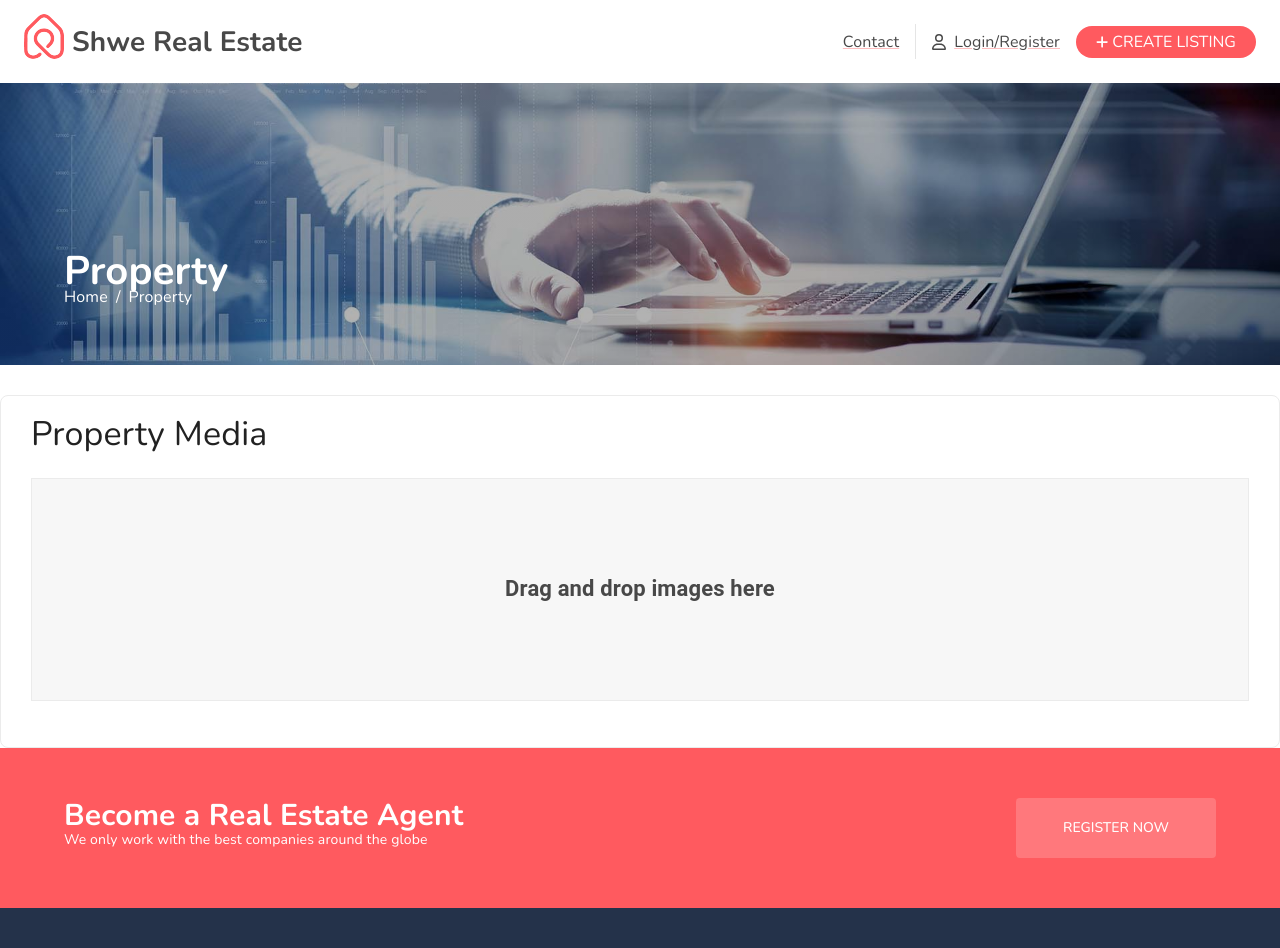
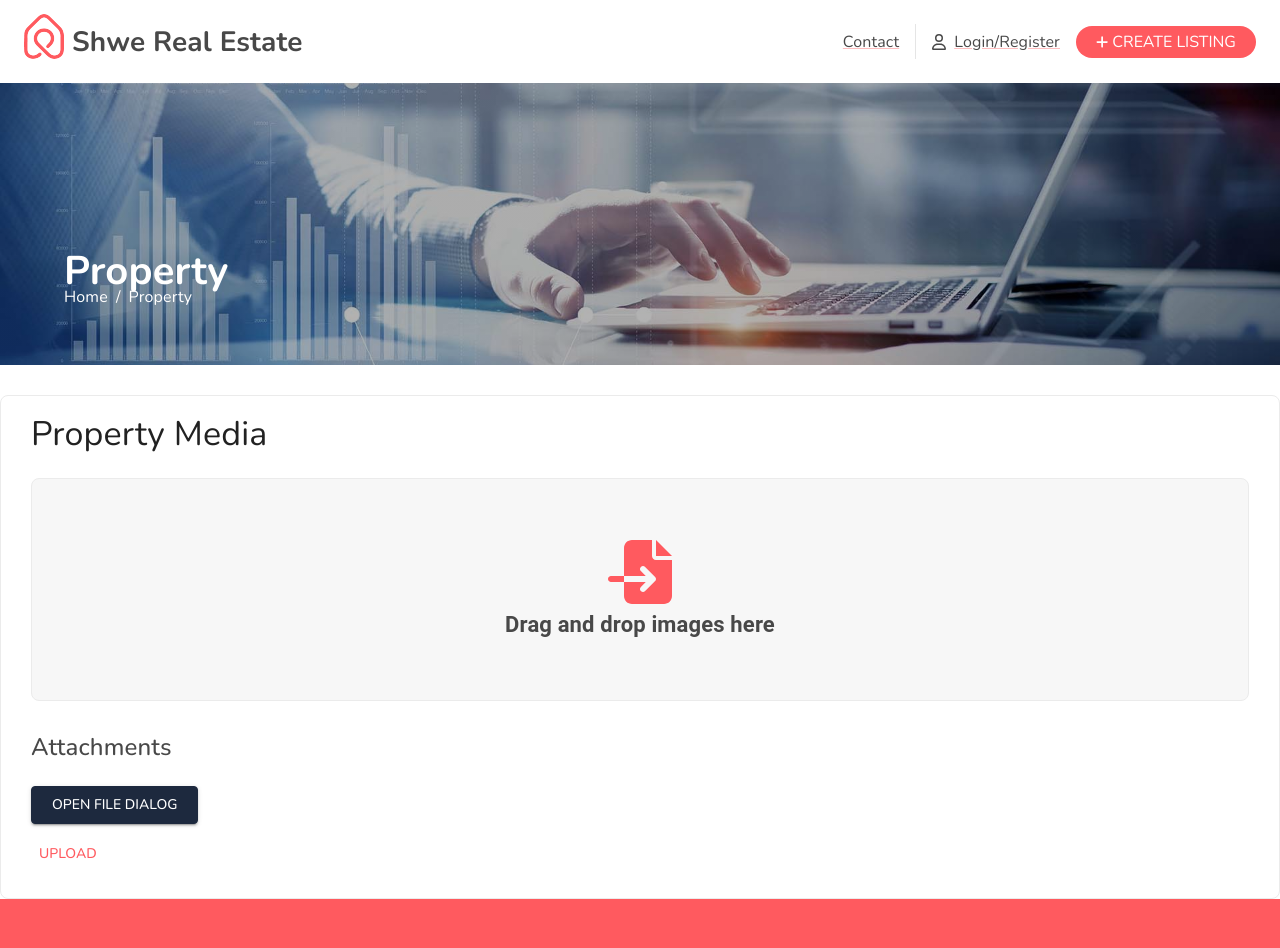
Before and after one commit to zakumialexes/real-estate, a React (Create React App) app: page /property in a window 1280 px wide. Shown: the top 948 px of the page. Built offline with nearby package versions, Linux system fonts and the light colour scheme; the HTML template or start-up script is replaced by a standard one.

Commit message:
firstBox_finish_90%

```diff
--- a/package.json
+++ b/package.json
@@ -10,7 +10,7 @@
         "@fortawesome/free-regular-svg-icons": "^6.2.1",
         "@fortawesome/free-solid-svg-icons": "^6.2.1",
         "@fortawesome/react-fontawesome": "^0.2.0",
-        "@mui/icons-material": "^5.10.16",
+        "@mui/icons-material": "^5.11.0",
         "@mui/lab": "^5.0.0-alpha.111",
         "@mui/material": "^5.10.16",
         "@testing-library/jest-dom": "^5.16.5",
--- /dev/null
+++ b/src/pages/my-properties/color.scss
@@ -0,0 +1,2 @@
+$font-color:#484848;
+$active-color:rgb(255, 90, 95);
--- /dev/null
+++ b/src/pages/my-properties/dragAndDrop.jsx
@@ -0,0 +1,74 @@
+import { ImageList, ImageListItem, Box } from '@mui/material'
+import { faTrashCan } from '@fortawesome/free-regular-svg-icons'
+import { faFileImport  } from '@fortawesome/free-solid-svg-icons'
+import { FontAwesomeIcon } from '@fortawesome/react-fontawesome'
+import { useCallback, useState, useEffect } from 'react'
+import { useDropzone } from 'react-dropzone'
+import { v4 } from 'uuid';
+import styles from './dragAndDrop.module.scss'
+
+const DragDrop = ({onImageUploadSuccess}) => {
+    const [images,setImage] = useState([])
+    const [previews,setPreviews] = useState([])
+
+    const onDrop = useCallback((acceptedFiles) => {
+      if(acceptedFiles[0]){
+          const reader = new FileReader()
+          acceptedFiles.forEach( data => {
+            reader.onload = () => {
+              const id = v4()
+              setImage( prevData => [...prevData,{id,...data}])
+              setPreviews( prevData => [...prevData,{data, preview:reader.result,id}])
+            }
+            reader.readAsDataURL(data)
+          })
+      }
+    }, [])
+
+    useEffect( () => onImageUploadSuccess(images), [images,onImageUploadSuccess])
+
+    //React drop-zone
+    const {
+        getRootProps,
+        getInputProps,
+        isDragAccept,
+        isDragReject,
+        isDragActive} = useDropzone({
+        accept: {'image/*': []}, onDrop
+    });
+
+    const handlePreTrash = (id) => {
+        setImage(preData => preData.filter(filterData => filterData.id !== id))
+        setPreviews(preData => preData.filter(filterData => filterData.id !== id))
+    }
+
+  return (
+    <>
+        <ImageList sx={{ width: '100%',marginTop:'20px' }} cols={4} rowHeight={200}>
+            {previews.map( (item,idx) => {
+            return (
+                <ImageListItem className={styles.prevImgBox} key={idx}>
+                <img
+                    src={item.preview}
+                    srcSet={item.preview}
+                    alt={item.path}
+                />
+                <FontAwesomeIcon onClick={() => handlePreTrash(item.id)} icon={faTrashCan}/>
+                </ImageListItem>
+            )
+            })}
+        </ImageList>
+        <Box my={2} mx='auto' className={styles.dropzoneBox}>
+            <div {...getRootProps({className: 'dropzone'})}>
+            <FontAwesomeIcon className={styles.importFile} icon={faFileImport} size='4x'/>
+            <input {...getInputProps()} />
+                {isDragAccept && (<p>All files with image type will be accepted.</p>)}
+                {isDragReject && (<p>Some files will be rejected</p>)}
+                {!isDragActive && (<p>Drag and drop images here</p>)}
+            </div>
+        </Box>
+    </>
+  )
+}
+
+export default DragDrop
--- /dev/null
+++ b/src/pages/my-properties/dragAndDrop.module.scss
@@ -0,0 +1,43 @@
+@import 'color';
+
+.prevImgBox{
+    position: relative;
+    svg{
+        position: absolute;
+        right:0.7rem;
+        top:0.7rem;
+        padding: 10px;
+        background-color: $active-color;
+        color:white;
+        border-radius: 8px;
+        cursor: pointer;
+    }
+    img{
+        border-radius: 8px;
+    }
+}
+
+.dropzoneBox{
+    width:100%;
+    height: 223px;
+    background-color: rgb(247, 247, 247);
+    border: 1px solid rgb(235, 235, 235);
+    border-radius: 8px;
+    display: flex;
+    justify-content: center;
+    align-items: center;
+    flex-direction: column;
+    p{
+        font-size: 22px;
+        color: rgb(72, 72, 72);
+        font-weight: bold;
+        line-height: 1.2;
+    }
+    div{
+        text-align: center;
+    }
+    .importFile{
+        color:$active-color;
+        margin-bottom: 8px;
+    }
+}
--- a/src/pages/my-properties/properties.jsx
+++ b/src/pages/my-properties/properties.jsx
@@ -1,75 +1,38 @@
-import { useCallback, useEffect, useState } from 'react'
-import { useDropzone } from 'react-dropzone'
-import { v4 } from 'uuid';
+import { useEffect, useState } from 'react'
+import styles from './properties.module.scss'
+import {
+         Typography,
+         Box,
+         Button
+         } from '@mui/material'
+import DragDrop from './dragAndDrop'
+import TextAttachment from './textAttachment'
 
-import styles from './properties.module.scss'
-import { ImageList,
-         Typography,
-         ImageListItem,
-         Box
-         } from '@mui/material'
-import { faTrashCan } from '@fortawesome/free-regular-svg-icons'
-import { FontAwesomeIcon } from '@fortawesome/react-fontawesome'
+
+
 
 const Properties = () => {
-  const [images,setImage] = useState([])
-  const [previews,setPreviews] = useState([])
+  const [image,setImage] = useState([])
+  const [text,setText] = useState([])
 
-  const onDrop = useCallback((acceptedFiles) => {
-    if(acceptedFiles[0]){
-        const reader = new FileReader()
-        acceptedFiles.map( data => {
-          reader.onload = () => {
-            const id = v4()
-            setImage( prevData => [...prevData,{id,data}])
-            setPreviews( prevData => [...prevData,{data, preview:reader.result,id}])
-          }
-          reader.readAsDataURL(data)
-        })
-    }
-  }, [])
+  useEffect(()=> console.log(image, text), [image,text])
 
-  //React drop-zone
-  const {
-         getRootProps,
-         getInputProps,
-         isDragAccept,
-         isDragReject,
-         isDragActive} = useDropzone({
-    accept: {'image/*': []}, onDrop
-  });
+  const handleUpload = () => {
 
-  const handlePreTrash = (id) => {
-    setImage(preData => preData.filter(filterData => filterData.id !== id))
-    setPreviews(preData => preData.filter(filterData => filterData.id !== id))
   }
 
   return (
     <>
         <div className={styles.bottomProp}>
             <Typography variant='h4'>Property Media</Typography>
-            <ImageList sx={{ width: '100%',marginTop:'20px' }} cols={4} rowHeight={200}>
-              {previews.map( (item,idx) => {
-                return (
-                  <ImageListItem className={styles.prevImgBox} key={idx}>
-                    <img
-                      src={item.preview}
-                      srcSet={item.preview}
-                      alt={item.path}
-                    />
-                    <FontAwesomeIcon onClick={() => handlePreTrash(item.id)} icon={faTrashCan}/>
-                  </ImageListItem>
-                )
-              })}
-            </ImageList>
-            <Box my={2} mx='auto' className={styles.dropzone}>
-              <div {...getRootProps({className: 'dropzone'})}>
-                <input {...getInputProps()} />
-                  {isDragAccept && (<p>All files with image type will be accepted.</p>)}
-                  {isDragReject && (<p>Some files will be rejected</p>)}
-                  {!isDragActive && (<p>Drag and drop images here</p>)}
-              </div>
+            {/* Drap&Drop Image */}
+            <DragDrop onImageUploadSuccess={(file) => setImage(file)}/>
+
+            <Box mb={2} mt={4} className={styles.attachments}>
+              <Typography variant='h5'>Attachments</Typography>
+              <TextAttachment onTextUploadSuccess={file => setText(file)}/>
             </Box>
+            <Button onClick={()=>{handleUpload()}}>Upload</Button>
         </div>
     </>
   )
--- a/src/pages/my-properties/properties.module.scss
+++ b/src/pages/my-properties/properties.module.scss
@@ -1,5 +1,4 @@
-$font-color:#484848;
-$active-color:rgb(255, 90, 95);
+@import 'color';
 
 .bottomProp{
     background-color: #ffffff;
@@ -14,36 +13,13 @@ $active-color:rgb(255, 90, 95);
     }
 }
 
-.prevImgBox{
-    position: relative;
-    svg{
-        position: absolute;
-        right:0.7rem;
-        top:0.7rem;
-        padding: 10px;
-        background-color: $active-color;
-        color:white;
-        border-radius: 8px;
-        cursor: pointer;
-    }
-    img{
-        border-radius: 8px;
-    }
+.attachments{
+   h5{
+    line-height: 1.2;
+    color: #484848;
+    font-weight: 500;
+   }
+   .textAttach{
+    display: none;
+   }
 }
-
-.dropzone{
-    width:100%;
-    height: 223px;
-    background-color: rgb(247, 247, 247);
-    border: 1px solid rgb(235, 235, 235);
-    display: flex;
-    justify-content: center;
-    align-items: center;
-    flex-direction: column;
-    p{
-        font-size: 22px;
-        color: rgb(72, 72, 72);
-        font-weight: bold;
-        line-height: 1.2;
-    }
-}
--- /dev/null
+++ b/src/pages/my-properties/textAttachment.jsx
@@ -0,0 +1,69 @@
+import React, { useCallback, useEffect, useState } from 'react'
+import { Grid,
+         Button,
+         List,
+         ListItem,
+         IconButton,
+         ListItemText,
+         Divider,
+          } from '@mui/material'
+import { useDropzone } from 'react-dropzone';
+import styles from './textAttachment.module.scss';
+import { v4 } from 'uuid'
+import DeleteIcon from '@mui/icons-material/Delete'
+
+function TextAttachment({onTextUploadSuccess}) {
+    const [textFiles, setTextFiles] = useState([])
+
+    const onDrop = useCallback(acceptedFiles => {
+        if(acceptedFiles[0]){
+            acceptedFiles.forEach( data => setTextFiles( prevFiles => [...prevFiles,{id:v4(), ...data} ]))
+        }
+
+    }, [])
+
+    useEffect( () => onTextUploadSuccess(textFiles), [textFiles,onTextUploadSuccess])
+
+    const {getRootProps, getInputProps, open, onDropRejected} = useDropzone({
+        // Disable click and keydown behavior
+        noClick: true,
+        noKeyboard: true,
+        accept: {'text/*': []},
+        onDrop,
+    });
+
+    const handleTextDelete = (id) => {
+        setTextFiles(prevTexts => prevTexts.filter( text => text.id !== id))
+    }
+  return (
+    <Grid container my={1} spacing={2}>
+        <Grid item lg={6} xs={12}>
+        <div {...getRootProps({className: 'dropzone'})}>
+            <input {...getInputProps()} />
+            {onDropRejected && <p>Only Text Files are allowed</p>}
+            <Button variant='contained' className={styles.attachBtn} onClick={open}>
+                Open File Dialog
+            </Button>
+      </div>
+        </Grid>
+        <Grid item lg={6} xs={12}>
+            <List>
+                {textFiles && textFiles.map( (text,idx) => (
+                    <div key={idx}>
+                        <ListItem sx={{padding:'5px 0px'}} secondaryAction={
+                            <IconButton edge="end" onClick={()=>handleTextDelete(text.id)}>
+                            <DeleteIcon />
+                            </IconButton>
+                        } disablePadding>
+                            <ListItemText primary={text.path}/>
+                        </ListItem>
+                        <Divider></Divider>
+                    </div>
+                ))}
+            </List>
+        </Grid>
+    </Grid>
+  )
+}
+
+export default TextAttachment
--- /dev/null
+++ b/src/pages/my-properties/textAttachment.module.scss
@@ -0,0 +1,14 @@
+@import 'color';
+
+.attachBtn{
+    border: 1px solid rgb(29, 41, 62) !important;
+    background-color: rgb(29, 41, 62) !important;
+    color: #ffffff !important;
+    margin-top: 0;
+    outline: 0;
+    text-align: center;
+    padding: 10px 20px !important;
+    &:hover{
+        background-color: rgb(29, 41, 62) !important;
+    }
+}
```
Also changed, not shown: 1 other file (tests, documents, lock files or other folders).
